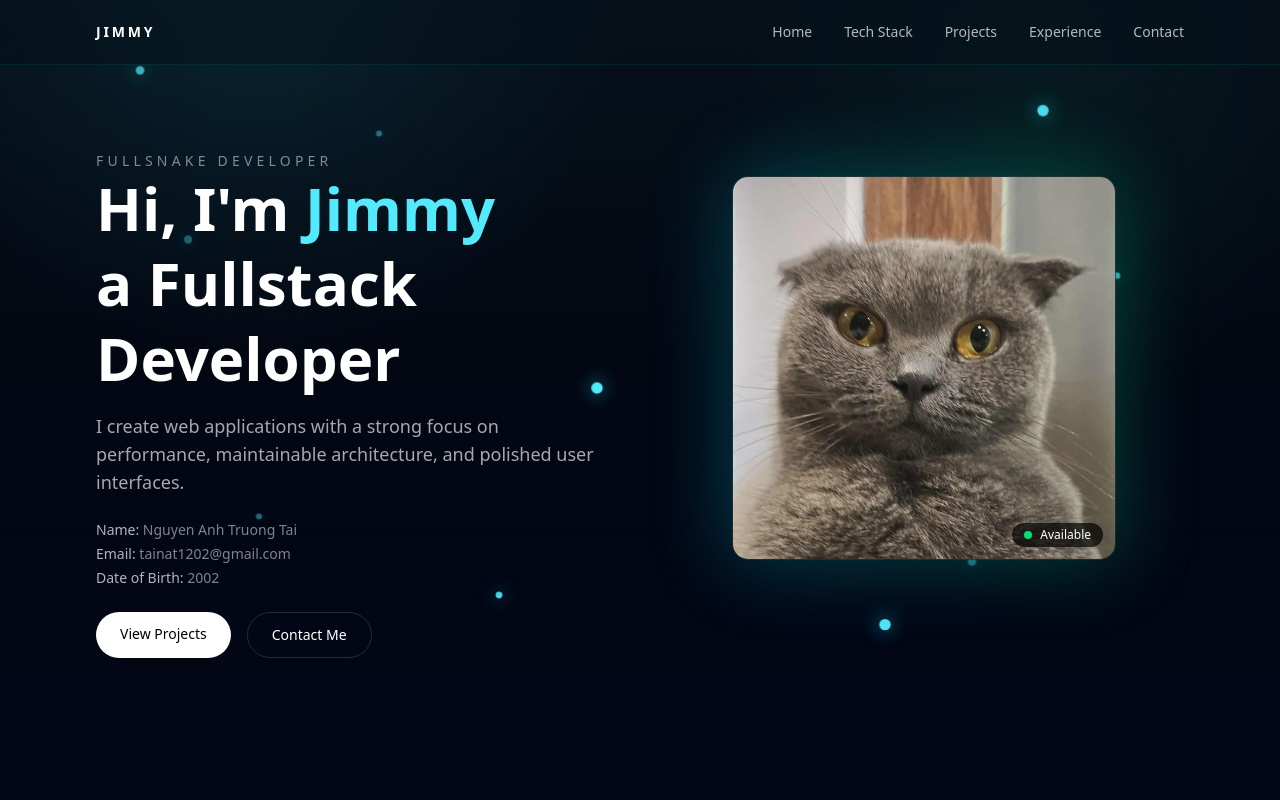
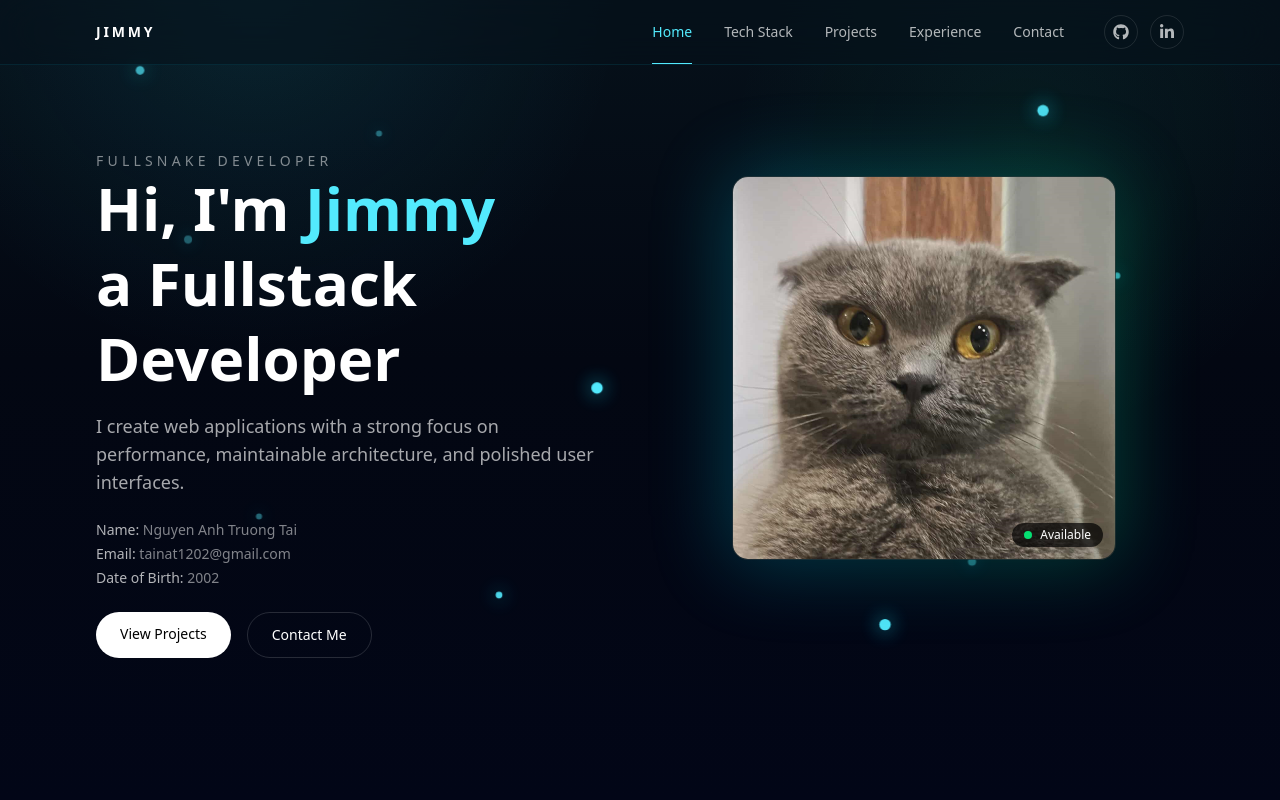
Before and after one commit to Jimmy-02/Porfolio, a Next.js app in the folder apps/web/: page / in a window 1280 px wide. Shown: the top 800 px of the page. Built offline with nearby package versions, Linux system fonts and the light colour scheme.

Commit message:
feat: add github and linked profile

```diff
--- /dev/null
+++ b/apps/web/components/Github.tsx
@@ -0,0 +1,15 @@
+import {FaGithub} from "react-icons/fa6";
+
+export default function Github() {
+  return (
+    <a
+      href="https://github.com/Jimmy-02"
+      target="_blank"
+      rel="noreferrer"
+      aria-label="GitHub"
+      className="rounded-full border border-white/10 p-2 text-white/70 transition hover:border-cyan-400/30 hover:text-cyan-300"
+    >
+      <FaGithub className="size-4" />
+    </a>
+  );
+}
--- a/apps/web/components/Hero.tsx
+++ b/apps/web/components/Hero.tsx
@@ -35,6 +35,7 @@ export default function Hero() {
                 <span className="text-white/70">Date of Birth:</span> 2002
               </p>
             </div>
+
             <div className="mt-6 mb-6 flex flex-wrap gap-4">
               <a
                 href="#projects"
--- /dev/null
+++ b/apps/web/components/Linkedin.tsx
@@ -0,0 +1,15 @@
+import { FaLinkedinIn } from "react-icons/fa6";
+
+export default function Linkedin() {
+    return (
+      <a
+        href="https://www.linkedin.com/in/tainat/"
+        target="_blank"
+        rel="noreferrer"
+        aria-label="LinkedIn"
+        className="rounded-full border border-white/10 p-2 text-white/70 transition hover:border-cyan-400/30 hover:text-cyan-300"
+      >
+        <FaLinkedinIn className="size-4" />
+      </a>
+    );
+}
--- a/apps/web/components/Navbar.tsx
+++ b/apps/web/components/Navbar.tsx
@@ -1,35 +1,101 @@
+"use client";
+
+import { useEffect, useState } from "react";
 import Container from "@/components/Container";
+import Github from "./Github";
+import Linkedin from "./Linkedin";
 
 const navItems = [
-  { label: "Home", href: "#" },
-  { label: "Tech Stack", href: "#techstack" },
-  { label: "Projects", href: "#projects" },
-  { label: "Experience", href: "#experience" },
-  { label: "Contact", href: "#contact" },
+  { label: "Home", href: "#", id: "home" },
+  { label: "Tech Stack", href: "#techstack", id: "techstack" },
+  { label: "Projects", href: "#projects", id: "projects" },
+  { label: "Experience", href: "#experience", id: "experience" },
+  { label: "Contact", href: "#contact", id: "contact" },
 ];
 
 export default function Navbar() {
+  const [activeSection, setActiveSection] = useState("home");
+
+  useEffect(() => {
+    const handleScroll = () => {
+      const sections = navItems.map((item) => ({
+        id: item.id,
+        element:
+          item.id === "home"
+            ? document.documentElement
+            : document.getElementById(item.id),
+      }));
+
+      const scrollPosition = window.scrollY + 120;
+
+      if (window.scrollY < 80) {
+        setActiveSection("home");
+        return;
+      }
+
+      for (let i = sections.length - 1; i >= 1; i--) {
+        const section = sections[i].element;
+        if (!section) continue;
+
+        const offsetTop = section.offsetTop;
+        if (scrollPosition >= offsetTop) {
+          setActiveSection(sections[i].id);
+          return;
+        }
+      }
+
+      setActiveSection("home");
+    };
+
+    handleScroll();
+    window.addEventListener("scroll", handleScroll);
+    return () => window.removeEventListener("scroll", handleScroll);
+  }, []);
+
   return (
     <header className="fixed inset-x-0 top-0 z-50 border-b border-cyan-400/10 bg-[#06111a]/55 backdrop-blur-xl">
       <Container className="flex h-16 items-center justify-between">
         <a
           href="#"
+          onClick={() => setActiveSection("home")}
           className="text-sm font-semibold tracking-[0.2em] text-white"
         >
           JIMMY
         </a>
 
-        <nav className="hidden items-center gap-8 md:flex">
-          {navItems.map((item) => (
+        <div className="hidden items-center gap-8 md:flex">
+          <nav className="flex items-center gap-8">
+            {navItems.map((item) => {
+              const isActive = activeSection === item.id;
+
+              return (
                 <a
                   key={item.label}
                   href={item.href}
-              className="text-sm text-white/70 transition hover:text-cyan-300"
+                  onClick={() => setActiveSection(item.id)}
+                  className={`relative text-sm transition ${
+                    isActive
+                      ? "text-cyan-300"
+                      : "text-white/70 hover:text-cyan-300"
+                  }`}
                 >
                   {item.label}
+                  <span
+                    className={`absolute -bottom-[22px] left-0 h-px bg-cyan-300 transition-all duration-300 ${
+                      isActive ? "w-full opacity-100" : "w-0 opacity-0"
+                    }`}
+                  />
                 </a>
-          ))}
+              );
+            })}
           </nav>
+
+          <div className="ml-2 flex items-center gap-3">
+
+            <Github />
+            <Linkedin />
+          </div>
+        </div>
       </Container>
     </header>
   );
```
Lines whose indentation alone changed are shown as unchanged.
